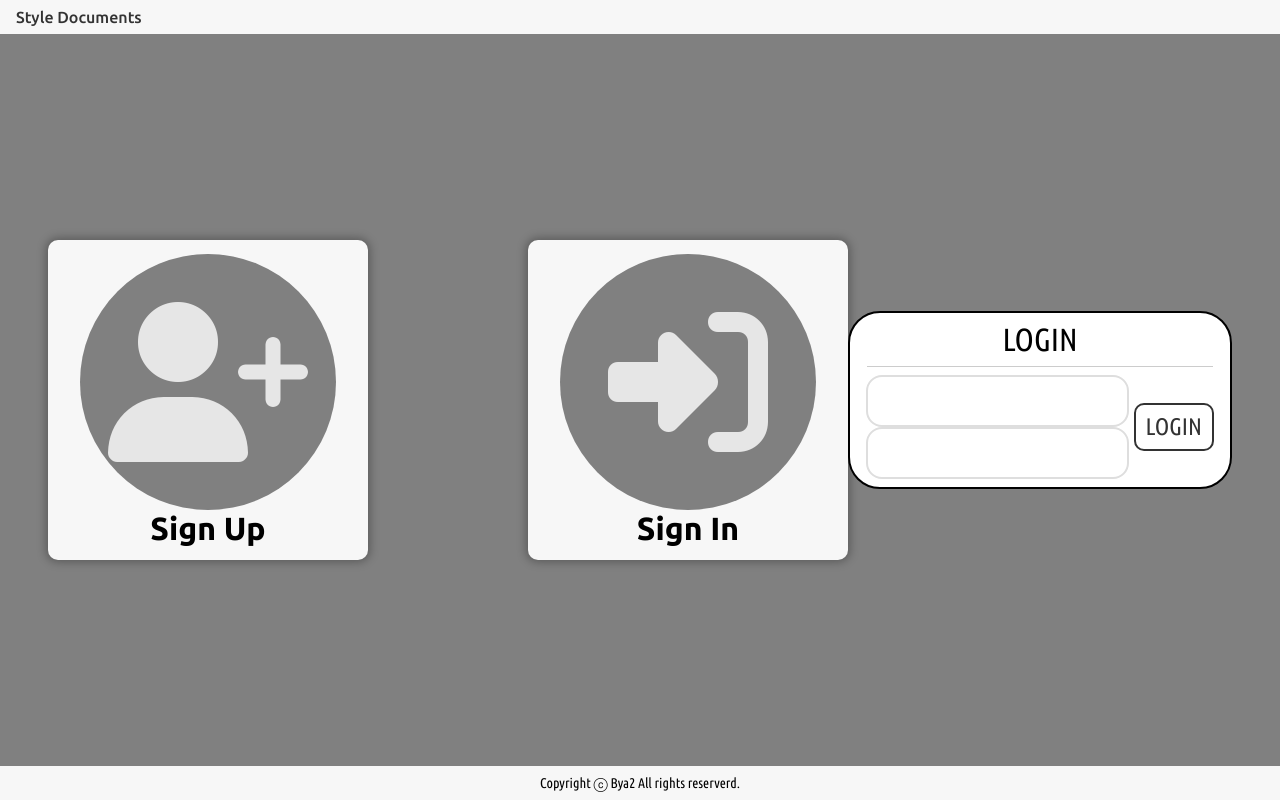
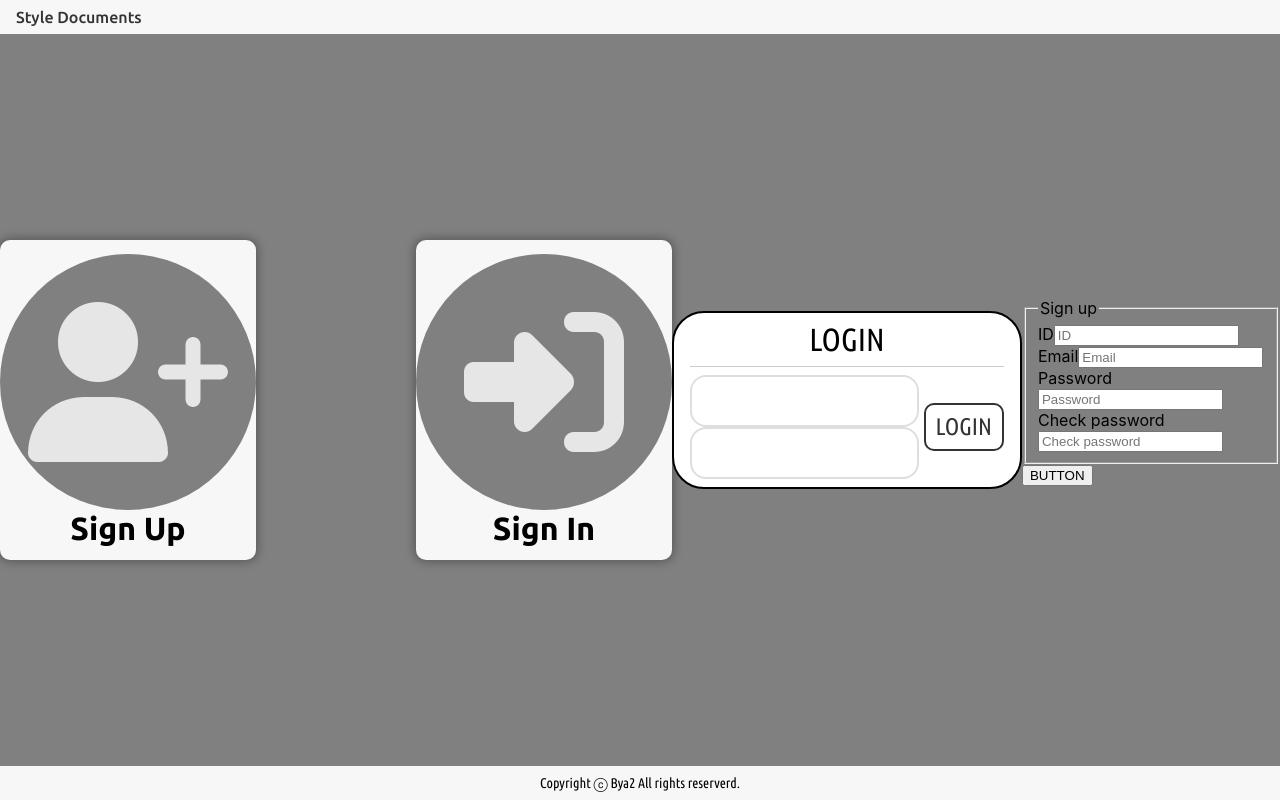
Before and after one commit to bya2/styles-document, a React (Create React App) app: page / in a window 1280 px wide. Built offline with nearby package versions, Linux system fonts and the light colour scheme; no server answers.

Commit message:
sign up component

```diff
--- a/src/components/main/r_root/sign.jsx
+++ b/src/components/main/r_root/sign.jsx
@@ -4,6 +4,7 @@ import { useState } from "react";
 
 import Login from "./login";
 import LoginForm from "./login_form";
+import RootSignUp from "./sign_up";
 
 const RootSign = () => {
   // Local states
@@ -40,6 +41,7 @@ const RootSign = () => {
       </div>
 
       <Login />
+      <RootSignUp />
     </div>
   );
 };
--- a/src/components/main/r_root/sign_up.jsx
+++ b/src/components/main/r_root/sign_up.jsx
@@ -1,7 +1,120 @@
-const RootSignUp = () => {
+import { useState } from "react";
+
+import axios from "axios";
+import qs from "qs";
+
+import "../../../styles/main/r_doc/sign_up.scss";
+import { URL__SIGN_UP } from "../../../config/server";
+import { ERROR_MESSAGE__SIGN_UP } from "../../../config/message";
+
+// Value
+const str_legend__write_area = "Sign up";
+
+const arr_form_group__data = [
+  {
+    label_value: "ID",
+    input_id: "sign_up_id",
+    input_name: "id",
+  },
+  {
+    label_value: "Email",
+    input_id: "sign_up_email",
+    input_name: "email",
+  },
+  {
+    label_value: "Password",
+    input_id: "sign_up_password",
+    input_name: "password",
+  },
+  {
+    label_value: "Check password",
+    input_id: "sign_up_chk_password",
+    input_name: "chk_password",
+  },
+];
+
+const STR__SIGN_UP_SUCCESS = "회원가입에 성공하셨습니다.";
+const STR__SIGN_UP_FAIL = "회원가입에 문제가 발생하였습니다.";
+
+/*
+ *  Context
+ */
+const RootSignUp = ({ is_click_sign_up }) => {
+  // Local state
+  const [state__sign_up_info, set_state__sign_up_info] = useState({
+    id: "",
+    password: "",
+    check_password: "",
+    email: "",
+  });
+  const [state__is_sign_up, set_state__is_sign_up] = useState(false);
+  const [state__is_success_sign_up, set_state__is_success_sign_up] =
+    useState(false);
+
+  // API
+  const fn_POST__sign_up_info = () => {
+    axios
+      .post(URL__SIGN_UP, qs.stringify(state__sign_up_info))
+      .then((res) => {
+        console.log(res.data);
+        set_state__is_success_sign_up(true);
+      })
+      .catch((err) => {
+        console.error(`${ERROR_MESSAGE__SIGN_UP}${err}`);
+        set_state__is_success_sign_up(false);
+      })
+      .then(() => {
+        set_state__is_sign_up(true);
+      });
+  };
+
+  // Handler
+  const fn_handler__on_submit__sign_up_form = (e) => {
+    e.preventDefault();
+    fn_POST__sign_up_info();
+  };
+
+  const fn_handler__on_change__sign_up_info = (e) => {
+    set_state__sign_up_info({
+      ...state__sign_up_info,
+      [e.currentTarget.name]: e.currentTarget.value,
+    });
+  };
+
   return (
-    <div className="wrapper_sign_up">
-      <div></div>
+    <div className="sign_up_wrapper">
+      <form onSubmit={fn_handler__on_submit__sign_up_form}>
+        <fieldset className="form_inner__write_area">
+          <legend>{str_legend__write_area}</legend>
+          <>
+            {arr_form_group__data.map((obj_data) => (
+              <div className="form_group__label_input">
+                <label htmlFor={obj_data.input_id}>
+                  {obj_data.label_value}
+                </label>
+                <input
+                  type="text"
+                  id={obj_data.input_id}
+                  name={obj_data.input_name}
+                  placeholder={obj_data.label_value}
+                  onChange={fn_handler__on_change__sign_up_info}
+                />
+              </div>
+            ))}
+          </>
+        </fieldset>
+
+        <button type="submit">BUTTON</button>
+      </form>
+      {state__is_sign_up ? (
+        state__is_success_sign_up ? (
+          <p>{STR__SIGN_UP_SUCCESS}</p>
+        ) : (
+          <p>{STR__SIGN_UP_FAIL}</p>
+        )
+      ) : (
+        <p></p>
+      )}
     </div>
   );
 };
--- /dev/null
+++ b/src/config/message.js
@@ -0,0 +1,4 @@
+const COMMON_ERROR_MESSAGE = "ERROR:";
+
+export const ERROR_MESSAGE__SIGN_UP = `${COMMON_ERROR_MESSAGE}\n`;
+export const ERROR_MESSAGE__SIGN_IN = `${COMMON_ERROR_MESSAGE}\n`;
--- /dev/null
+++ b/src/config/server.js
@@ -0,0 +1,26 @@
+const COMMON_SCHEME = process.env.REACT_APP__COMMON_SCHEME || "http";
+const COMMON_HOST = process.env.REACT_APP__COMMON_HOST || "localhost";
+const COMMON_PORT = process.env.REACT_APP__COMMON_PORT || 8080;
+
+const COMMON_URL = `${COMMON_SCHEME}://${COMMON_HOST}:${COMMON_PORT}`;
+
+const SIGN_UP_ENDPOINT =
+  process.env.REACT_APP__SIGN_UP_ENDPOINT || "/api/signup";
+const SIGN_IN_ENDPOINT =
+  process.env.REACT_APP__SIGN_IN_ENDPOINT || "/api/signin";
+
+export const config__sign_up = {
+  SCHEME: COMMON_SCHEME,
+  HOST: COMMON_HOST,
+  PORT: COMMON_PORT,
+  ENDPOINT: process.env.REACT_APP__SIGN_UP_ENDPOINT || "/api/signup",
+};
+export const URL__SIGN_UP = `${COMMON_URL}${SIGN_UP_ENDPOINT}`;
+
+export const config__sign_in = {
+  SCHEME: COMMON_SCHEME,
+  HOST: COMMON_HOST,
+  PORT: COMMON_PORT,
+  ENDPOINT: process.env.REACT_APP__SIGN_IN_ENDPOINT || "/api/signin",
+};
+export const URL__SIGN_IN = `${COMMON_URL}${SIGN_IN_ENDPOINT}`;
```
Also changed, not shown: src/api/rest.js (added, +51 -0 lines), src/components/main/r_root/sign_in.jsx (added, +78 -0 lines), src/styles/main/r_doc/sign_up.scss (added).
